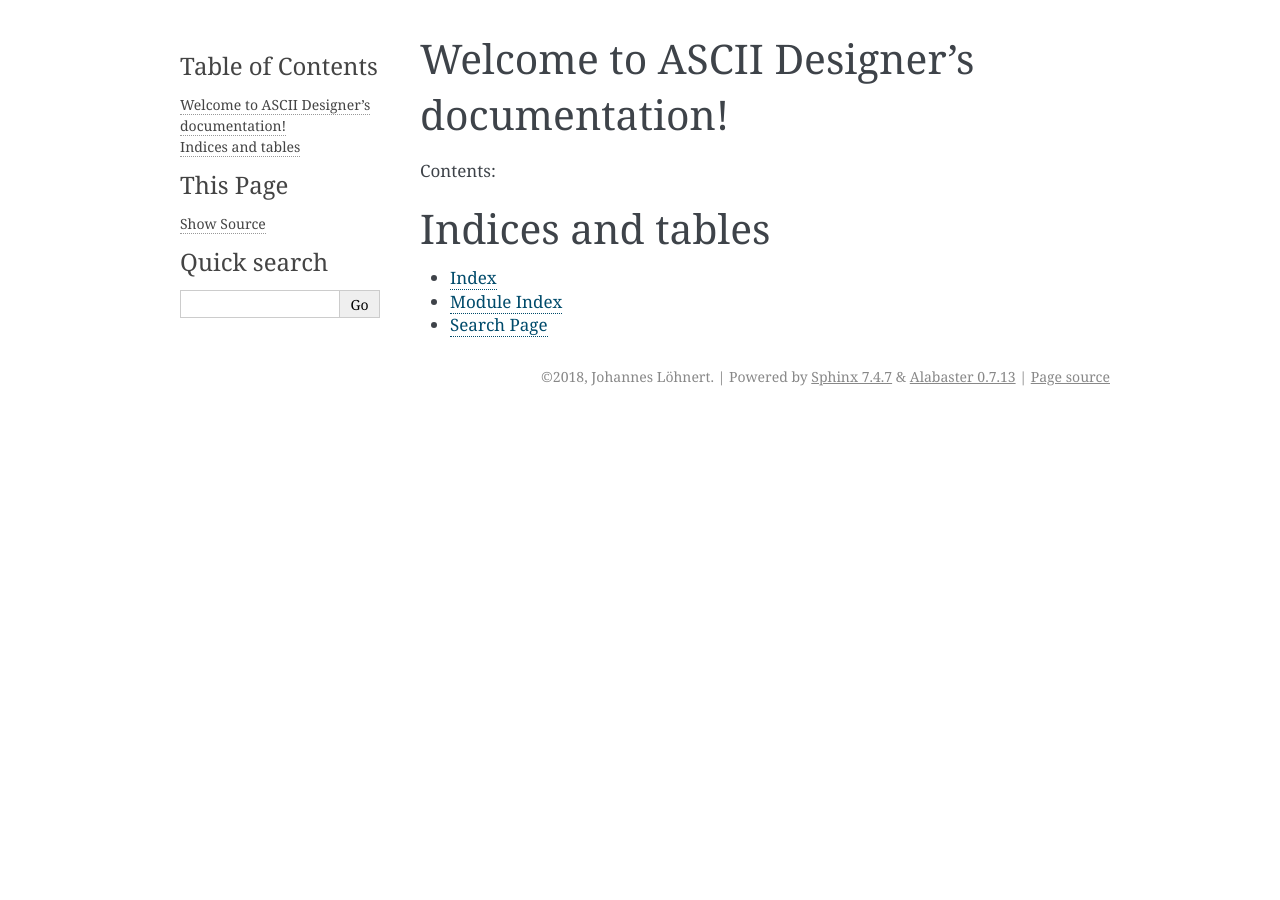
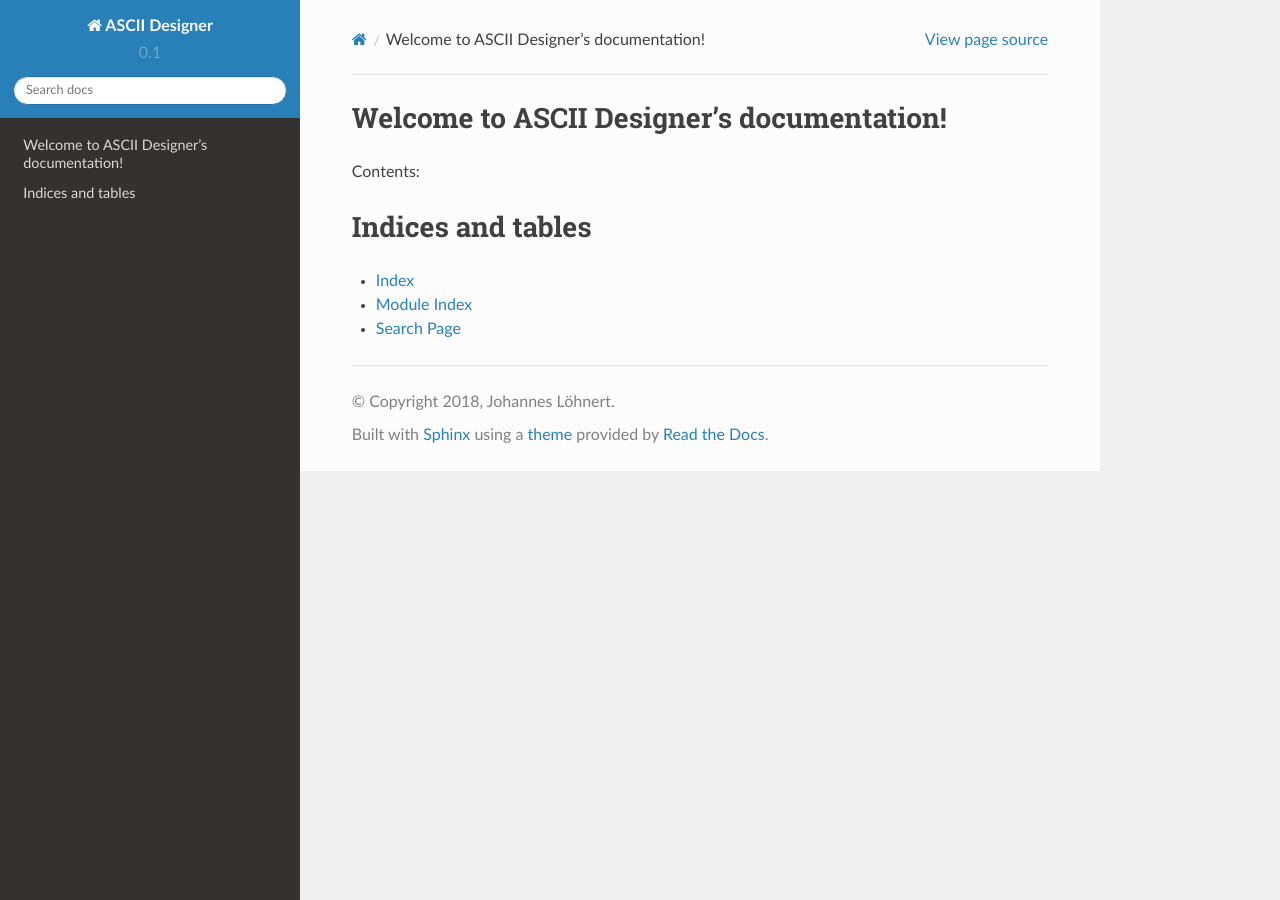
Before and after one commit to loehnertj/ascii_designer, a Sphinx documentation site: the page built from docs/index.rst, in a window 1280 px wide. Built offline with Sphinx 7.4.7 and the Read the Docs theme 2.0.0, drawn with Linux system fonts in a browser that asks for light colours; some of the changed lines change nothing that is shown.

Commit message:
update sphinx config

```diff
--- a/docs/conf.py
+++ b/docs/conf.py
@@ -16,6 +16,18 @@ import sys
 import os
 import shlex
 
+sys.path.insert(0, os.path.abspath('../'))
+
+# from http://docs.readthedocs.io/en/latest/faq.html
+class Mock(MagicMock):
+    @classmethod
+    def __getattr__(cls, name):
+            return MagicMock()
+
+MOCK_MODULES = ['PyQt4', 'PyQt4.QtCore', 'PyQt4.QtNetwork']
+sys.modules.update((mod_name, Mock()) for mod_name in MOCK_MODULES)
+
+
 # If extensions (or modules to document with autodoc) are in another directory,
 # add these directories to sys.path here. If the directory is relative to the
 # documentation root, use os.path.abspath to make it absolute, like shown here.
@@ -33,6 +45,7 @@ extensions = [
     'sphinx.ext.autodoc',
     'sphinx.ext.coverage',
     'sphinx.ext.viewcode',
+    'sphinx.ext.napoleon',
 ]
 
 # Add any paths that contain templates here, relative to this directory.
@@ -78,7 +91,8 @@ language = None
 
 # List of patterns, relative to source directory, that match files and
 # directories to ignore when looking for source files.
-exclude_patterns = ['_build']
+# This patterns also effect to html_static_path and html_extra_path
+exclude_patterns = ['_build', 'Thumbs.db', '.DS_Store']
 
 # The reST default role (used for this markup: `text`) to use for all
 # documents.
@@ -112,7 +126,7 @@ todo_include_todos = False
 
 # The theme to use for HTML and HTML Help pages.  See the documentation for
 # a list of builtin themes.
-html_theme = 'alabaster'
+html_theme = 'sphinx_rtd_theme'
 
 # Theme options are theme-specific and customize the look and feel of a theme
 # further.  For a list of options available for each theme, see the
@@ -192,11 +206,12 @@ html_static_path = ['_static']
 # Language to be used for generating the HTML full-text search index.
 # Sphinx supports the following languages:
 #   'da', 'de', 'en', 'es', 'fi', 'fr', 'hu', 'it', 'ja'
-#   'nl', 'no', 'pt', 'ro', 'ru', 'sv', 'tr'
+#   'nl', 'no', 'pt', 'ro', 'ru', 'sv', 'tr', 'zh'
 #html_search_language = 'en'
 
 # A dictionary with options for the search language support, empty by default.
-# Now only 'ja' uses this config value
+# 'ja' uses this config value.
+# 'zh' user can custom change `jieba` dictionary path.
 #html_search_options = {'type': 'default'}
 
 # The name of a javascript file (relative to the configuration directory) that
@@ -256,7 +271,7 @@ latex_documents = [
 # One entry per manual page. List of tuples
 # (source start file, name, description, authors, manual section).
 man_pages = [
-    (master_doc, 'asciidesigner', u'ASCII Designer Documentation',
+    (master_doc, 'quickrpc', u'quickrpc Documentation',
      [author], 1)
 ]
 
```
